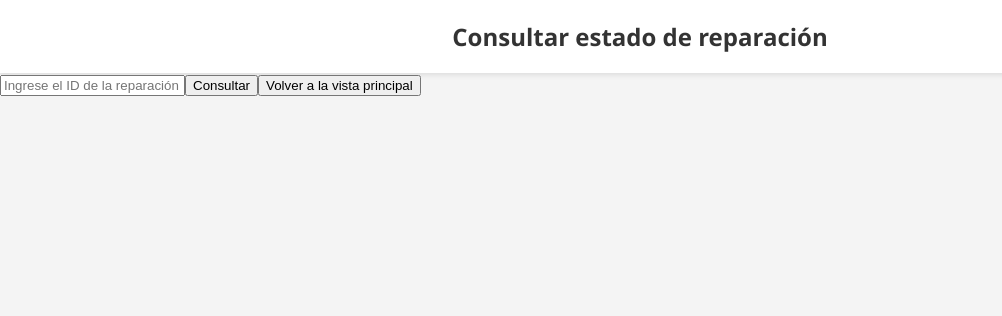
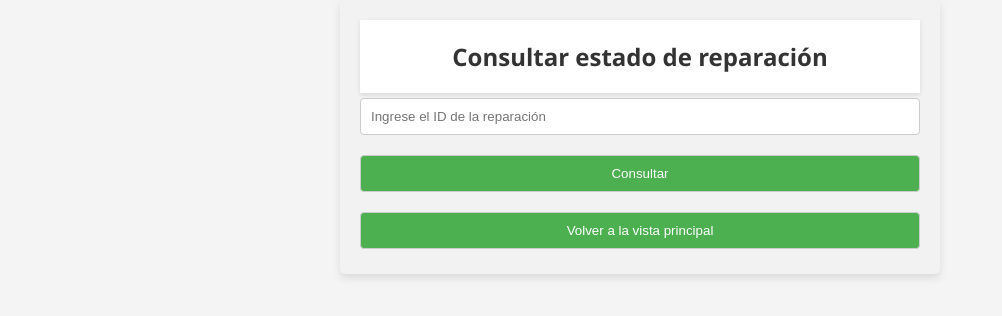
Before and after one commit to totielabrie11/reparaciones, a React (Create React App) app in the folder frontend/: page / in a window 1280 px wide. Both pictures are taken after a click on the button "Consultar estado de una reparación". Shown: the top 316 px of the page, without its empty margins (0-1002 px from the left). Built offline with nearby package versions, Linux system fonts and the light colour scheme.

Commit message:
estilos para la maoyoría de mis component

```diff
--- a/frontend/src/App.js
+++ b/frontend/src/App.js
@@ -4,7 +4,9 @@ import ConsultaEstado from './components/ConsultaEstado';
 import IngresoReparacion from './components/IngresoReparacion';
 import DetalleReparacion from './components/DetalleReparacion';
 import VistaDistinta from './components/VistaDistinta';
+
 import './styles.css';
+
 
 function App() {
   const [usuarioLogueado, setUsuarioLogueado] = useState(null);
@@ -34,7 +36,7 @@ function App() {
   };
 
   return (
-    <div>
+    <div className="vista-principal">
       <div>
         {vistaActual === 'principal' && (
           <>
--- a/frontend/src/components/ConsultaEstado.js
+++ b/frontend/src/components/ConsultaEstado.js
@@ -1,4 +1,5 @@
 import React, { useState } from 'react';
+import '../styles/consultaReparacion.css';
 
 function ConsultaEstado({ setReparacionSeleccionada, volverAPrincipal }) {
   const [codigo, setCodigo] = useState('');
@@ -23,7 +24,7 @@ function ConsultaEstado({ setReparacionSeleccionada, volverAPrincipal }) {
   };
 
   return (
-    <div>
+    <div className="consulta-reparacion">
       <h2>Consultar estado de reparación</h2>
       <form onSubmit={handleSubmit}>
         <input
--- a/frontend/src/components/DetalleReparacion.js
+++ b/frontend/src/components/DetalleReparacion.js
@@ -1,5 +1,6 @@
 import React, { useState } from 'react';
 import Modal from './Modal'; // Asegura que este componente está implementado correctamente
+import '../styles/consultaReparacion.css';
 
 function DetalleReparacion({ reparacion, cerrarDetalle }) {
   const [mostrarModal, setMostrarModal] = useState(false);
@@ -122,7 +123,7 @@ function DetalleReparacion({ reparacion, cerrarDetalle }) {
   };
 
   return (
-    <div>
+    <div className="consulta-reparacion">
       <h2>Detalle de la Reparación</h2>
       <p>ID: {reparacion.id}</p>
       <p>Nombre: {reparacion.nombre}</p>
--- a/frontend/src/components/IngresoReparacion.js
+++ b/frontend/src/components/IngresoReparacion.js
@@ -1,5 +1,6 @@
 import React, { useState } from 'react';
 import { jsPDF } from "jspdf";
+import '../styles/formularioReparacion.css';
 
 function IngresoReparacion({ volverAPrincipal }) {
   const [formData, setFormData] = useState({
@@ -89,7 +90,7 @@ function IngresoReparacion({ volverAPrincipal }) {
   };
 
   return (
-    <div>
+    <div className="formulario-reparacion">
       <h2>Ingresar una nueva reparación</h2>
       {!mostrarFormulario && (
         <button onClick={handleMostrarFormulario}>Aceptar</button>
--- /dev/null
+++ b/frontend/src/styles/consultaReparacion.css
@@ -0,0 +1,69 @@
+.consulta-reparacion {
+    padding: 20px;
+    background-color: #f2f2f2;
+    border-radius: 5px;
+    max-width: 600px;
+    margin: auto;
+    box-shadow: 0 4px 8px rgba(0, 0, 0, 0.1);
+  }
+
+  .consulta-reparacion h2, .consulta-reparacion h3 {
+    color: #333;
+  }
+
+  .consulta-reparacion form,
+  .consulta-reparacion div {
+    display: flex;
+    flex-direction: column;
+    gap: 10px;
+  }
+
+  .consulta-reparacion input,
+  .consulta-reparacion button,
+  .consulta-reparacion a {
+    padding: 10px;
+    border-radius: 4px;
+    border: 1px solid #ccc;
+    margin: 5px 0;
+    text-decoration: none;
+  }
+
+  .consulta-reparacion button {
+    background-color: #4CAF50;
+    color: white;
+    cursor: pointer;
+  }
+
+  .consulta-reparacion button:hover {
+    background-color: #45a049;
+  }
+
+  .consulta-reparacion p,
+  .consulta-reparacion li {
+    color: #333;
+  }
+
+  .consulta-reparacion ul {
+    list-style-type: none;
+    padding: 0;
+  }
+
+  /* Estilos específicos para enlaces */
+  .consulta-reparacion a {
+    color: #007bff;
+    cursor: pointer;
+  }
+
+  .consulta-reparacion a:hover {
+    text-decoration: underline;
+  }
+
+  /* Estilos para el modal, si deseas personalizar */
+  .modal {
+    /* Tus estilos para el modal aquí */
+  }
+
+  /* Estilos para mensajes de error o información */
+  .mensaje-error {
+    color: red;
+  }
--- /dev/null
+++ b/frontend/src/styles/formularioReparacion.css
@@ -0,0 +1,52 @@
+.formulario-reparacion {
+    padding: 20px;
+    background-color: #f2f2f2; /* Ajusta este valor según tu paleta de colores */
+    border-radius: 5px;
+    max-width: 600px;
+    margin: auto; /* Centrar el formulario en la página */
+    box-shadow: 0 4px 8px rgba(0, 0, 0, 0.1);
+  }
+
+  .formulario-reparacion h2 {
+    text-align: center;
+    color: #333; /* Ajusta este valor según tu paleta de colores */
+  }
+
+  .formulario-reparacion form {
+    display: flex;
+    flex-direction: column;
+    gap: 10px; /* Espacio entre elementos del formulario */
+  }
+
+  .formulario-reparacion input,
+  .formulario-reparacion select,
+  .formulario-reparacion textarea {
+    padding: 10px;
+    border-radius: 4px;
+    border: 1px solid #ccc; /* Ajusta este valor según tu paleta de colores */
+    margin: 5px 0; /* Espacio arriba y abajo de cada elemento */
+  }
+
+  .formulario-reparacion button {
+    background-color: #4CAF50; /* Verde, ajusta este valor según tu paleta de colores */
+    color: white;
+    padding: 10px 20px;
+    border: none;
+    border-radius: 4px;
+    cursor: pointer;
+    margin-top: 10px;
+  }
+
+  .formulario-reparacion button:hover {
+    background-color: #45a049;
+  }
+
+  /* Estilos adicionales para botón de volver */
+  .formulario-reparacion .btn-volver {
+    background-color: #6c757d; /* Gris */
+    /* Resto de propiedades igual al botón principal */
+  }
+
+  .formulario-reparacion .btn-volver:hover {
+    background-color: #5a6268;
+  }
--- /dev/null
+++ b/frontend/src/styles/vistaPrincipal.css
@@ -0,0 +1,37 @@
+/* Estilo general para la vista principal */
+.vista-principal {
+    display: flex;
+    flex-direction: column;
+    align-items: center;
+    justify-content: center;
+    padding: 20px;
+    gap: 20px; /* Añade espacio entre elementos */
+  }
+
+  /* Estilos para los botones */
+  .vista-principal button {
+    background-color: #4CAF50; /* Verde, ajusta este valor según tu paleta de colores */
+    color: white;
+    padding: 15px 30px;
+    margin: 10px;
+    border: none;
+    border-radius: 4px;
+    cursor: pointer;
+    font-size: 18px; /* Ajusta esto según tus preferencias */
+    transition: background-color 0.3s ease;
+  }
+
+  .vista-principal button:hover {
+    background-color: #45a049;
+  }
+
+  /* Estilos para el mensaje de error, si existe */
+  .vista-principal .mensaje-error {
+    color: red;
+    margin-top: 10px;
+  }
+
+  /* Ajusta el estilo para el botón de volver a la vista principal si es necesario */
+  .vista-principal .btn-volver {
+    /* Añade estilos específicos para este botón aquí */
+  }
```
Also changed, not shown: 1 other file (tests, documents, lock files or other folders).
